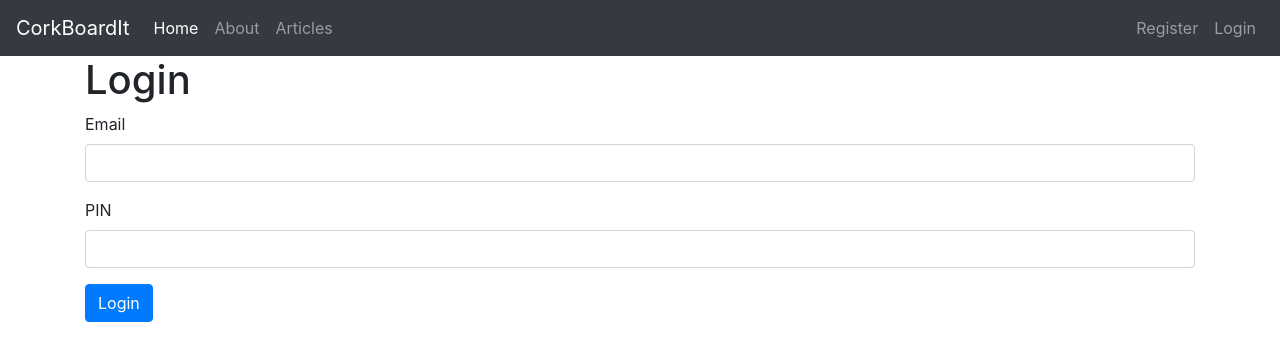
After one commit to DaminiAjayi/Corkboard-IT, a Flask app: page /login in a window 1280 px wide. The commit adds this page. Shown: the top 361 px of the page. Run offline with Flask 2, Linux system fonts and the light colour scheme; some libraries are stand-ins or nearby versions.

Commit message:
Completed Assigned Tasks

```diff
--- a/corkboard_it/app.py
+++ b/corkboard_it/app.py
@@ -6,7 +6,7 @@ SelectField
 from passlib.hash import sha256_crypt
 from functools import wraps
 
-from forms import SearchPushpinForm, AddCorkboardForm
+from forms import SearchPushpinForm, AddCorkboardForm, UserLoginForm, PrivateLoginForm
 
 
 # Place holder for current module
@@ -24,12 +24,57 @@ mysql = MySQL(app)
 
 """ROUTES"""
 
+# Initial Login
+@app.route('/login', methods=["GET","POST"])
+def login():
+
+    form = UserLoginForm(request.form)
+
+    if request.method == "POST" and form.validate():
+
+        cur = mysql.connection.cursor()
+
+        # Get form data
+        email = form.email.data
+        pin_candidate = form.pin.data
+
+        result = cur.execute("SELECT * FROM User WHERE email = %s", [email])
+
+        if result > 0:
+            data = cur.fetchone()
+            pin = data['pin']
+
+            # Successful Login
+            if pin_candidate == pin:
+                # Store current users email
+                session['email'] = email
+                print(session['email'])
+                return redirect(url_for('index'))
+            # Failed pin
+            else:
+                flash('Pin is incorrect', 'danger')
+                return render_template(
+                    'login.html',
+                    form=form)
+
+        # Failed Email
+        else:
+            flash('No user exists with that email', 'danger')
+            return render_template(
+                'login.html',
+                form=form)
+
+    return render_template(
+        'login.html',
+        form=form)
+
 # View Home Screen
 @app.route('/', methods=['GET', 'POST'])
 def index():
 
     # Search PushPins will call Search PushPins task (search_results)
     search = SearchPushpinForm(request.form)
+
     if request.method == 'POST':
         return search_results(search)
 
@@ -38,8 +83,8 @@ def index():
     # Display User's Name
     cur.execute("SELECT CONCAT(fname, ' ', lname) AS full_name, email\
         FROM `User`\
-        WHERE email = 'coco@gmail.com'")
-    current_user = cur.fetchall()
+        WHERE email = %s", [session['email']])
+    current_user = cur.fetchone()
 
     # Display most recently updated Corkboards
     cur.execute("SELECT user_cork_push.corkboardID, user_cork_push.full_name, user_cork_push.title, user_cork_push.recent_date, user_cork_push.type\
@@ -67,15 +112,15 @@ def index():
         WHERE user_cork_push.email IN (\
         SELECT Follows.followee_email FROM Follows\
         INNER JOIN `User` ON `User`.email = Follows.Followee_email\
-        WHERE Follows.follower_email = 'coco@gmail.com')\
+        WHERE Follows.follower_email = %s)\
         OR (user_cork_push.email, user_cork_push.corkboardID) IN (\
         SELECT `User`.email, Corkboard.corkboardID FROM Watches\
         INNER JOIN Corkboard ON Corkboard.corkboardID = Watches.corkboardID\
         INNER JOIN `User` ON `User`.email = Corkboard.owner_email\
-        WHERE Watches.watcher_email = 'coco@gmail.com')\
-        OR user_cork_push.email = 'coco@gmail.com'\
+        WHERE Watches.watcher_email = %s)\
+        OR user_cork_push.email = %s\
         ORDER BY user_cork_push.recent_date DESC\
-        LIMIT 4")
+        LIMIT 4", [session['email'] for _ in range(3)])
     recent_updates = cur.fetchall()
 
     # Display User's Corkboards
@@ -84,15 +129,15 @@ def index():
         WHERE owner_email = prv.owner_email\
         AND corkboardID = prv.corkboardID) AS pushpin_count\
         FROM PrivateCorkboard as prv\
-        WHERE prv.owner_email = 'coco@gmail.com'\
+        WHERE prv.owner_email = %s\
         UNION ALL\
         SELECT title, 'public', corkboardID,\
         (SELECT COUNT(*) FROM Pushpin\
         WHERE owner_email = pub.owner_email\
         AND corkboardID = pub.corkboardID) AS pushpin_count\
         FROM PublicCorkboard as pub\
-        WHERE pub.owner_email = 'coco@gmail.com'\
-        ORDER BY title")
+        WHERE pub.owner_email = %s\
+        ORDER BY title", [session['email'] for _ in range(2)])
     my_corkboards = cur.fetchall()
 
     cur.close()
@@ -109,12 +154,45 @@ def index():
 def search_results(search):
 
     results = []
-    search_string = search.data['search']
+    search_string = search.search.data
 
     return render_template(
         'search_results.html',
         search_string=search_string)
 
+# Private Corkboard Login
+@app.route('/private_login/<string:id>/',methods=["GET","POST"])
+def private_login(id):
+
+    form = PrivateLoginForm(request.form)
+
+    if request.method == "POST" and form.validate():
+
+        cur = mysql.connection.cursor()
+
+        # Get form data
+        password_candidate = form.password.data
+
+        # Get PrivateCorkboard password
+        result = cur.execute("SELECT password FROM PrivateCorkboard\
+            WHERE corkboardID = %s", [id])
+        password = cur.fetchone()['password']
+
+        # Successful Login
+        if password_candidate == password:
+            # Store current users email
+            return redirect(url_for('index'))
+
+        # Failed password
+        else:
+            flash('Password is incorrect', 'danger')
+            return render_template(
+                'private_login.html',
+                form=form)
+
+    return render_template(
+        'private_login.html',
+        form=form)
 
 # Add Corkboard
 @app.route('/add_corkboard', methods=['GET', 'POST'])
@@ -138,7 +216,7 @@ def add_corkboard():
         cur = mysql.connection.cursor()
 
         # Get form data
-        email = 'coco@gmail.com'
+        email = session['email']
         title = form.title.data
         category = form.category.data
         visibility = form.visibility.data
@@ -163,7 +241,6 @@ def add_corkboard():
 
         # Private Corkboard Add
         if visibility == 'private':
-
             print('Added Private Corkboard')
             print('EMAIL:', email)
             print('TITLE:', title)
@@ -182,7 +259,6 @@ def add_corkboard():
 
         # Public Corkboard Add
         else:
-
             print('Added Public Corkboard')
             print('EMAIL:', email)
             print('TITLE:', title)
--- a/corkboard_it/forms.py
+++ b/corkboard_it/forms.py
@@ -1,5 +1,6 @@
-from wtforms import Form, StringField, TextAreaField, PasswordField, validators,\
-SelectField, RadioField
+from wtforms import Form, validators, StringField, TextAreaField, PasswordField,\
+SelectField, RadioField, IntegerField
+
 
 # Search Pushpin Form
 class SearchPushpinForm(Form):
@@ -19,3 +20,13 @@ class AddCorkboardForm(Form):
     visibility = RadioField('Visibility', choices=vis_choices)
     password = StringField('Password',
         validators=[validators.Optional(), validators.Length(min=1, max=80)])
+
+
+# User Login Form
+class UserLoginForm(Form):
+    email = StringField('Email', [validators.Length(min=1, max=80)])
+    pin = IntegerField('PIN', [validators.NumberRange(min=0, max=9999)])
+
+# Private Corkboard Login Form
+class PrivateLoginForm(Form):
+    password = StringField('Password', [validators.Length(min=1, max=30)])
--- a/corkboard_it/templates/add_corkboard.html
+++ b/corkboard_it/templates/add_corkboard.html
@@ -20,8 +20,6 @@
       <input type="submit" class="btn btn-primary" value="Add" />
     </p>
   </form>
-
-
 {% endblock %}
 
 
--- /dev/null
+++ b/corkboard_it/templates/login.html
@@ -0,0 +1,17 @@
+{% extends 'layout.html' %}
+
+{% block body %}
+  <h1>Login</h1>
+  {% from "includes/_formhelpers.html" import render_field %}
+  <form method="POST">
+    <div class="form-group">
+      {{ render_field(form.email, class_="form-control") }}
+    </div>
+    <div class="form-group">
+      {{ render_field(form.pin, class_="form-control") }}
+    </div>
+    <p>
+      <input type="submit" class="btn btn-primary" value="Login" />
+    </p>
+  </form>
+{% endblock %}
```
Also changed, not shown: corkboard_it/templates/home.html (+8 -4 lines), corkboard_it/templates/private_login.html (added, +14 -0 lines), corkboard_it/templates/pushpin.html (added, +9 -0 lines).
